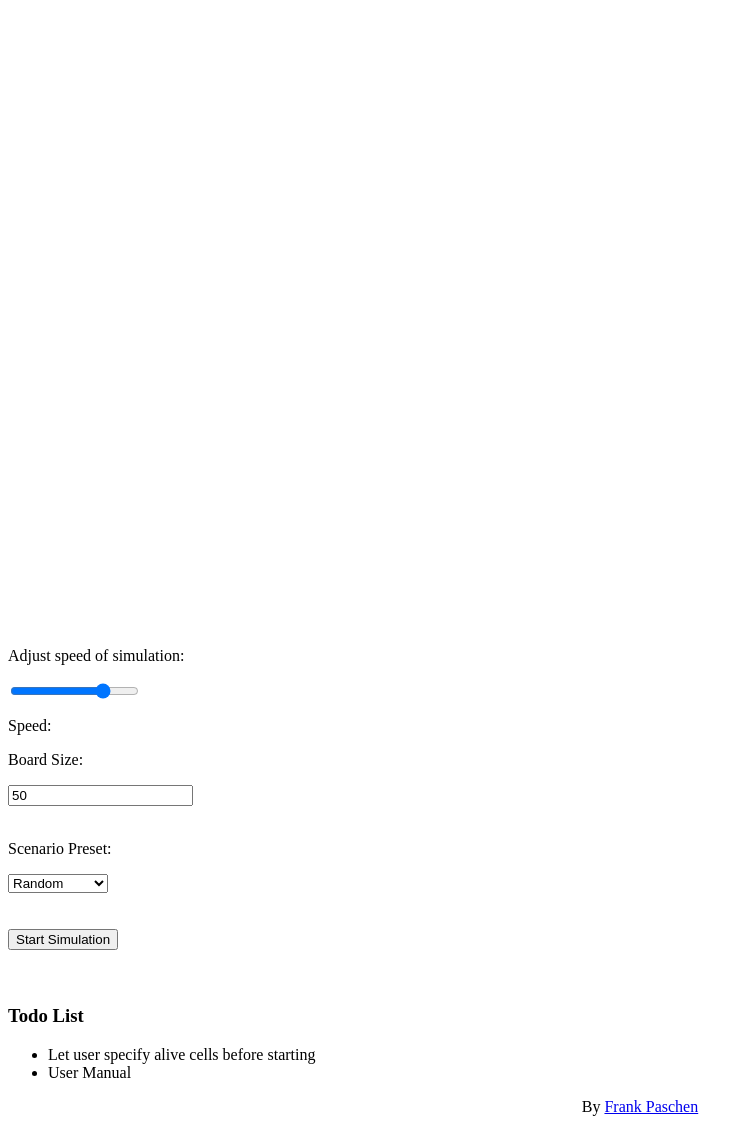
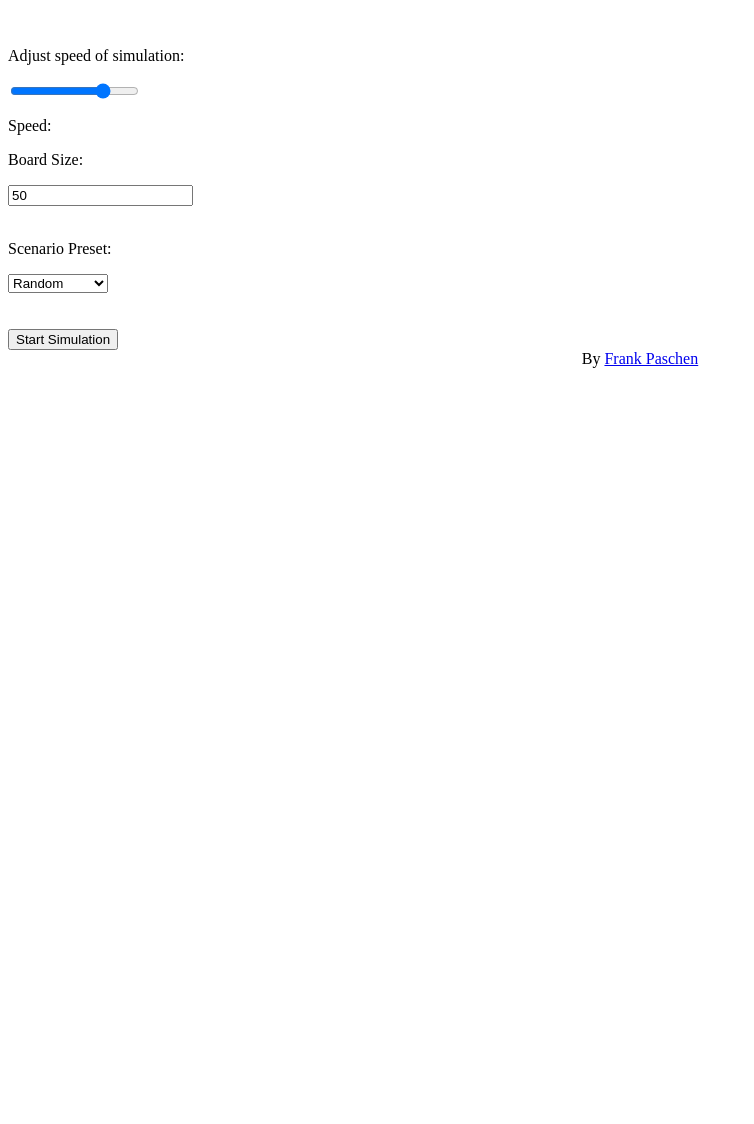
Before and after one commit to frankpaschen99/CS164-Game-of-Life, a plain HTML site: page index.html in a window 1280 px wide. Shown: the part 87-1211 px from the top of the page, without its empty margins (0-754 px from the left). After the commit the page ends 800 px from the top, so only its background shows below. Drawn offline with Linux system fonts and the light colour scheme.

Commit message:
user manual + board now hidden at start + removed todo list

```diff
--- a/index.html
+++ b/index.html
@@ -4,7 +4,7 @@
 	<h1>Conway's Game of Life</h1>
 	<p>Configure settings to your liking then press "Start". Green cells are "alive", and orange cells are "dead".</p>
 	<div id="gen"></div>
-	<canvas id="canvas" width="600" height="600" onclick="setCellAlive(event)"></canvas>
+	<canvas id="canvas" width="600" height="600" onclick="setCellAlive(event)" style="display: none;"></canvas>
 	<div id="userDefined" style="display: none;">
 		<h2>User Defined Input</h2>
 		<p>Click on the canvas above to set individual cells Alive, then press the button below to start.</p>
@@ -35,16 +35,6 @@
 
 	<input id="startButton" type="button" value="Start Simulation" onclick="init();" />
 
-	<br />
-	<br />
-	<br />
-
-	<h3>Todo List</h3>
-	<ul>
-	<li>Let user specify alive cells before starting</li>
-	<li>User Manual</li>
-	</ul>
-
 	<center>By <a href="https://github.com/frankpaschen99">Frank Paschen</a></center>
 </body>
 <head>
--- a/script.js
+++ b/script.js
@@ -26,6 +26,7 @@ function init() {
 	boardSize = document.getElementById("size").value;
 	scenario = document.getElementById("scenario").value;
 	document.getElementById("speed").innerHTML = speed;
+	document.getElementById("canvas").style.display='inline';
 
 	generation = 1;
 
```
Also changed, not shown: 1 other file.
